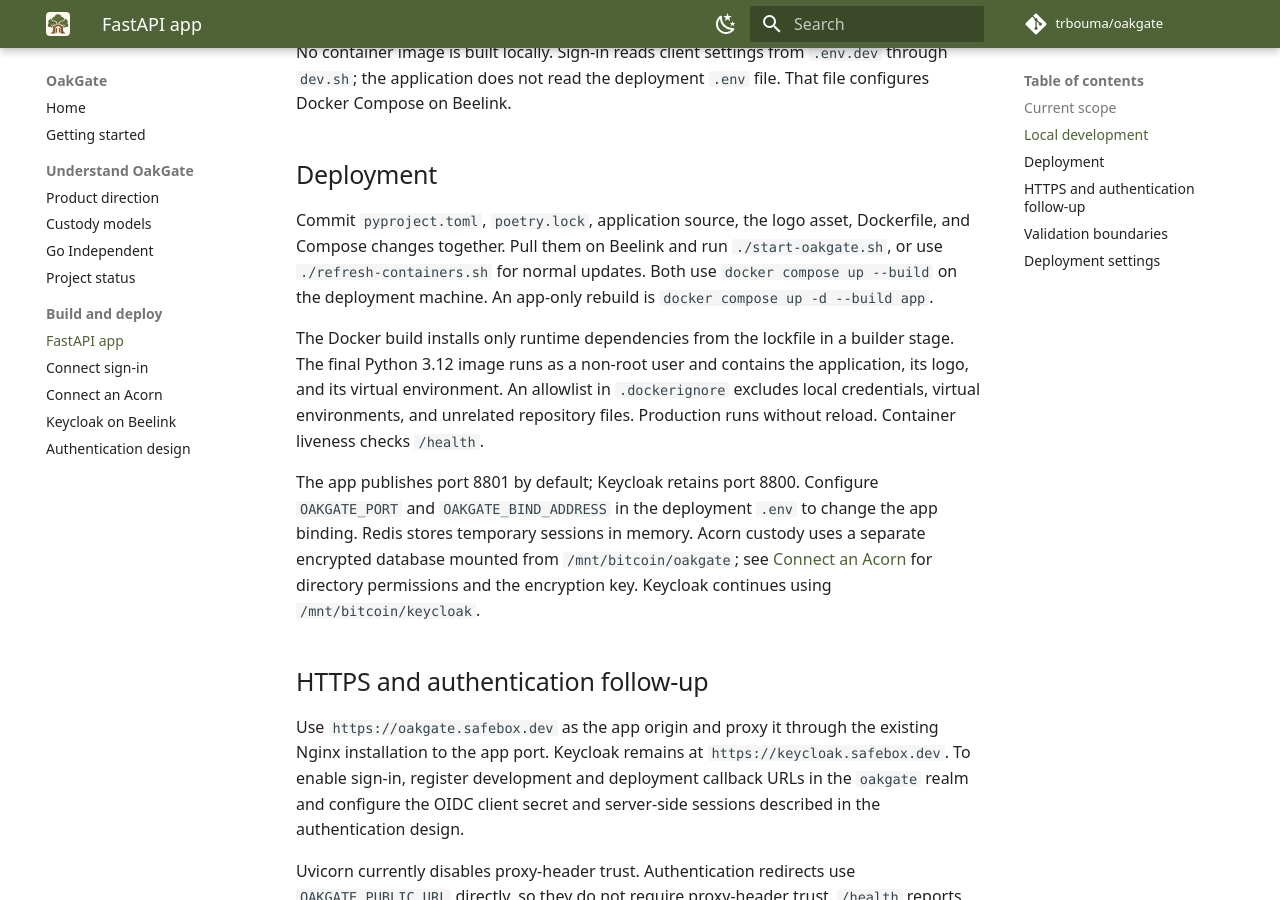
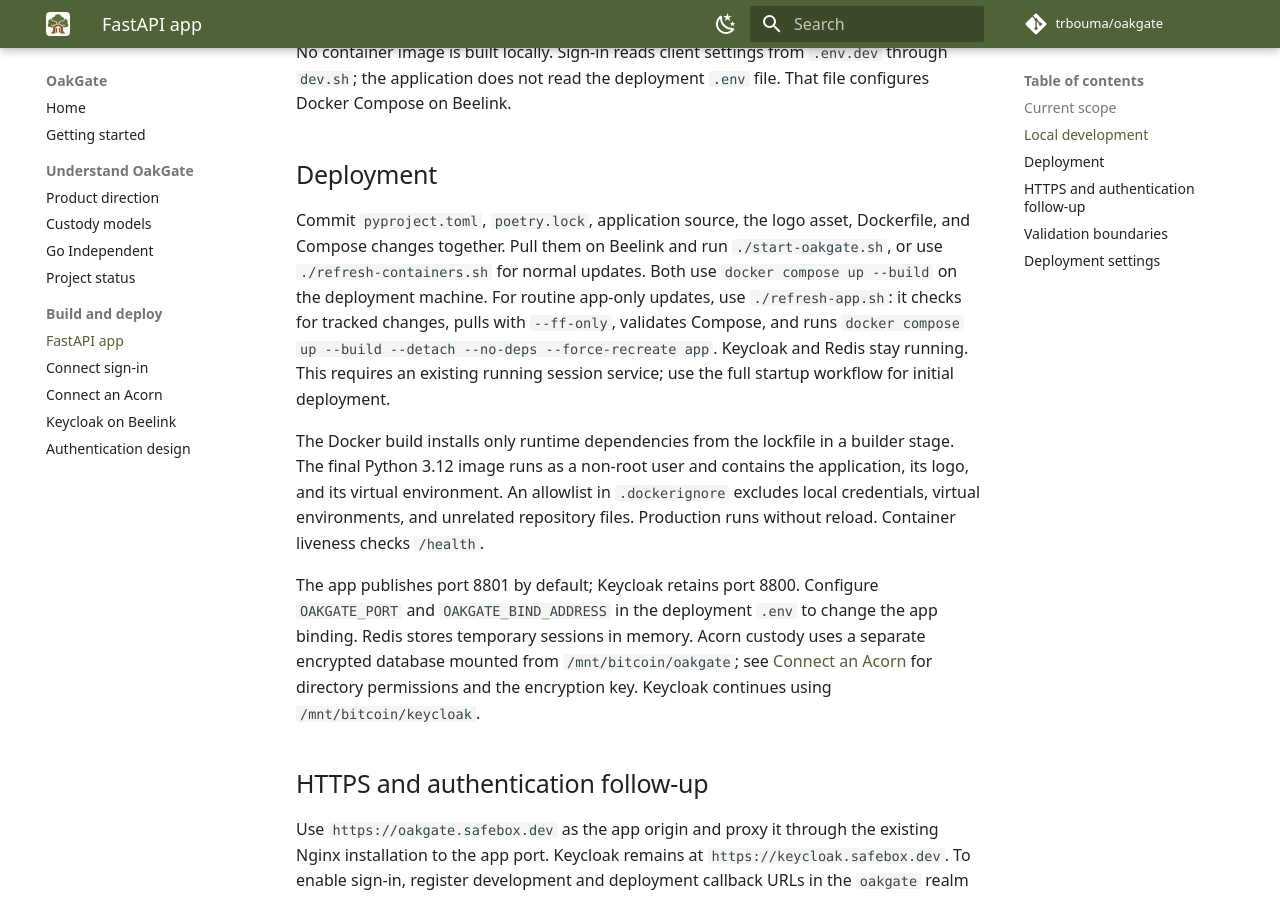
Before and after one commit to trbouma/oakgate, an MkDocs documentation site: the page built from docs/003-fastapi-app.md, in a window 1280 px wide and 900 px high, scrolled down 619 px. Built offline with MkDocs 1.6.1 and Material for MkDocs 9.7.7, drawn with Linux system fonts in a browser that asks for light colours; comment, search, counter and statistics services are not loaded.

Commit message:
feat: add app-only refresh script
Pull updates and rebuild the OakGate app without restarting Keycloak
or Redis. Document usage and require a clean tracked working tree.

```diff
--- a/docs/003-fastapi-app.md
+++ b/docs/003-fastapi-app.md
@@ -14,7 +14,7 @@
 
 ## Deployment
 
-Commit `pyproject.toml`, `poetry.lock`, application source, the logo asset, Dockerfile, and Compose changes together. Pull them on Beelink and run `./start-oakgate.sh`, or use `./refresh-containers.sh` for normal updates. Both use `docker compose up --build` on the deployment machine. An app-only rebuild is `docker compose up -d --build app`.
+Commit `pyproject.toml`, `poetry.lock`, application source, the logo asset, Dockerfile, and Compose changes together. Pull them on Beelink and run `./start-oakgate.sh`, or use `./refresh-containers.sh` for normal updates. Both use `docker compose up --build` on the deployment machine. For routine app-only updates, use `./refresh-app.sh`: it checks for tracked changes, pulls with `--ff-only`, validates Compose, and runs `docker compose up --build --detach --no-deps --force-recreate app`. Keycloak and Redis stay running. This requires an existing running session service; use the full startup workflow for initial deployment.
 
 The Docker build installs only runtime dependencies from the lockfile in a builder stage. The final Python 3.12 image runs as a non-root user and contains the application, its logo, and its virtual environment. An allowlist in `.dockerignore` excludes local credentials, virtual environments, and unrelated repository files. Production runs without reload. Container liveness checks `/health`.
 
```
Also changed, not shown: README.md (+3 -3 lines), 1 other file.
